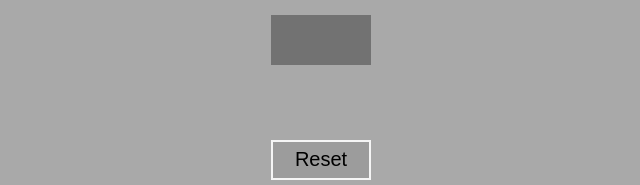
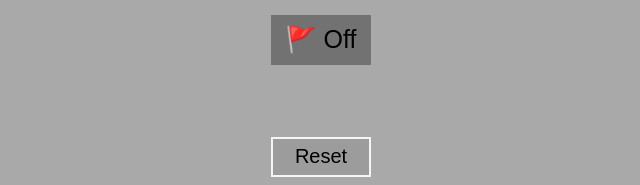
Before and after one commit to Playz99/fungames, a plain HTML site: page MineSweeper/minesweeper.html in a window 1280 px wide. Shown: the part 503-688 px from the top of the page, 319-959 px from the left. Drawn offline with Linux system fonts and the light colour scheme.

Commit message:
Add files via upload

```diff
--- a/MineSweeper/minesweeper.html
+++ b/MineSweeper/minesweeper.html
@@ -16,7 +16,7 @@
 
         </div>
         <br>
-        <button id="flag-button"></button>
+        <button id="flag-button">🚩 Off</button>
         <br>
         <br>
         <br>
```
